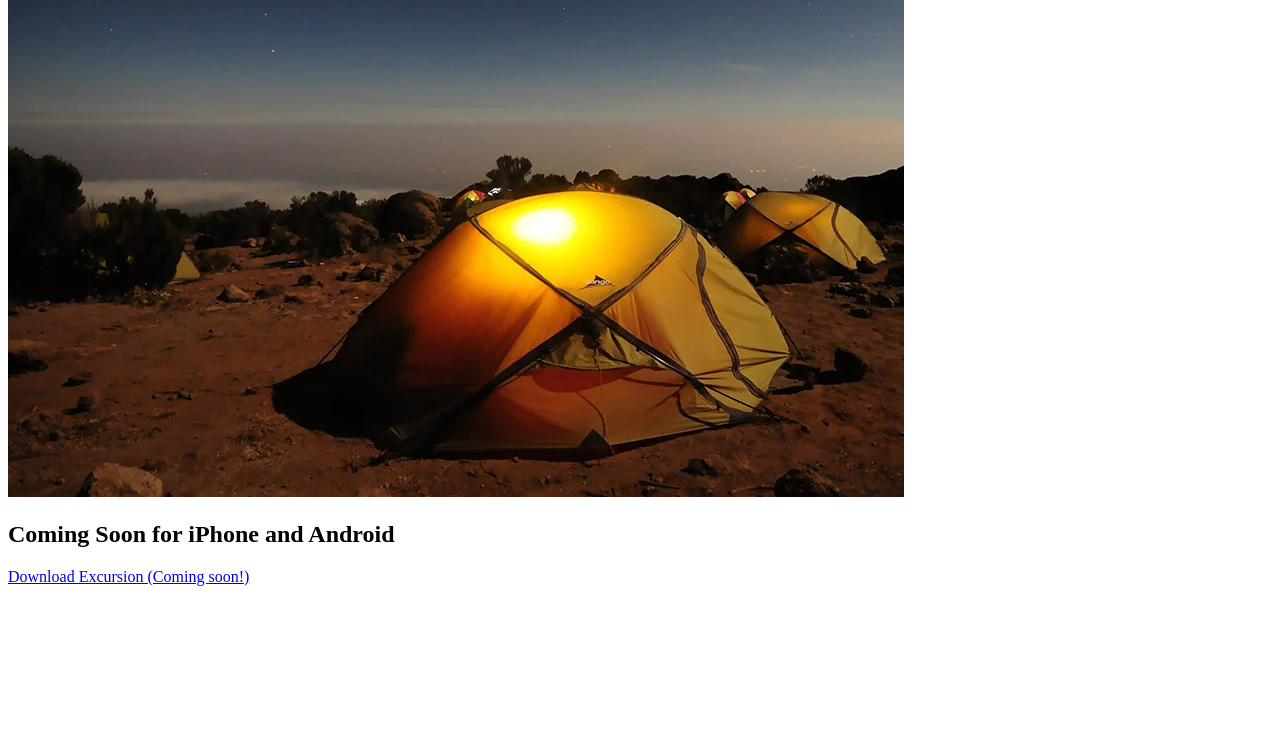
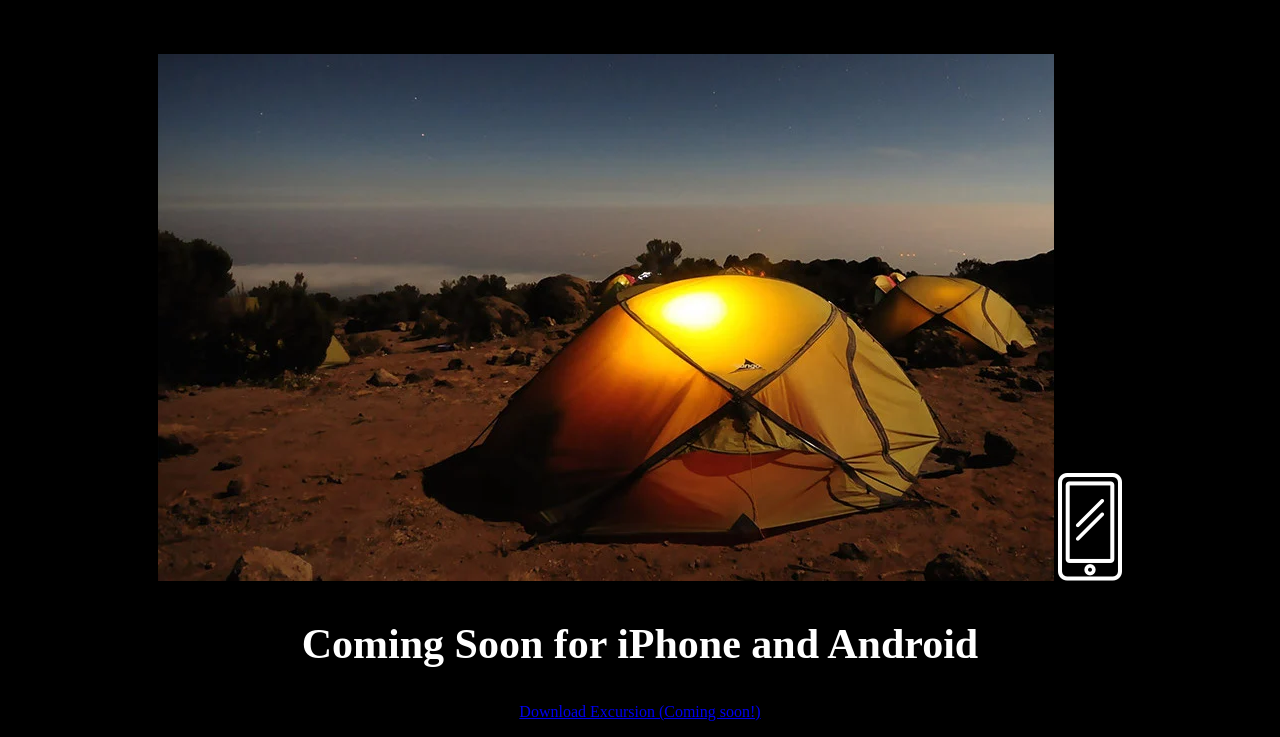
Before and after one commit to lex-r-gso/excursion, a plain HTML site: page index.html in a window 1280 px wide. Shown: the part 381-1118 px from the top of the page. Before the commit the page ends 983 px from the top, so only its background shows below. Drawn offline with Linux system fonts and the light colour scheme.

Commit message:
Edit to style.css

```diff
--- a/index.html
+++ b/index.html
@@ -3,7 +3,7 @@
     <meta charset="UTF-8">
     <meta name="viewport" content="width=device-width, initial-scale=1.0">
     <title>Document</title>
-    <link rel="stylesheet" href="styles.css">
+    <link rel="stylesheet" href="resources/css/style.css">
 </head>
 <body>
     <h1>Discover hidden places in the world around you!</h1>
```
